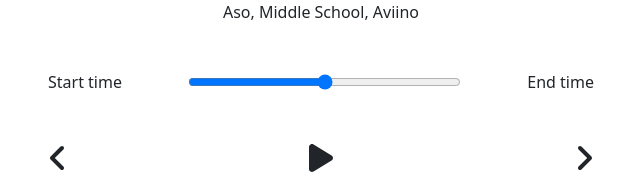
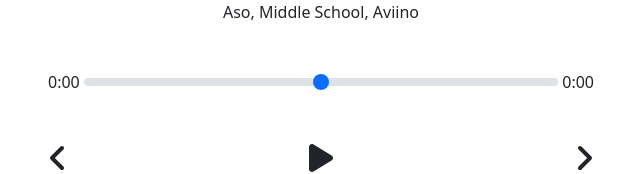
Before and after one commit to AvazShukurullayev/r-5-mini-spotify, a React (Create React App) app: page / in a window 1280 px wide. Shown: the part 311-485 px from the top of the page, without its empty margins (319-959 px from the left). Built offline with nearby package versions, Linux system fonts and the light colour scheme.

Commit message:
music player currentTime and duration is done

```diff
--- a/src/components/player/Player.js
+++ b/src/components/player/Player.js
@@ -1,9 +1,13 @@
-import React, {useRef} from 'react';
+import React, {useRef, useState} from 'react';
 import {FontAwesomeIcon} from "@fortawesome/react-fontawesome";
 import {faAngleLeft, faAngleRight, faPause, faPlay} from "@fortawesome/free-solid-svg-icons";
 
 const Player = ({currentSong, isPlaying, setIsPlaying}) => {
+    // hooks
     const audioRef = useRef(null)
+    const [songInfo, setSongInfo] = useState({currentTime: null, duration: null})
+
+    // functions
     const playSongHandler = () => {
         if (isPlaying) {
             audioRef.current.pause()
@@ -12,14 +16,23 @@ const Player = ({currentSong, isPlaying, setIsPlaying}) => {
         }
         setIsPlaying(!isPlaying)
     }
+    const songUpdateHandler = (e) => {
+        const currentTime = e.target.currentTime
+        const duration = e.target.duration
+        setSongInfo((prevState) => ({...prevState, currentTime, duration}))
+    }
+    const readableTime = (time) => {
+        return Math.floor(time / 60) + ":" + ("0" + Math.floor(time % 60)).slice(-2)
+    }
+
     return (
         <div className={"container"}>
             <div className="row">
                 <div className="col-6 mx-auto">
                     <div className="time-control d-flex align-items-center justify-content-between">
-                        <p className={"m-0 text-truncate"}>Start time</p>
-                        <input type="range" className={"w-50"} name="" id=""/>
-                        <p className={"m-0 text-truncate"}>End time</p>
+                        <p className={"m-0 me-1"}>{readableTime(songInfo.currentTime)}</p>
+                        <input type="range" className={"form-range"}/>
+                        <p className={"m-0 ms-1"}>{readableTime(songInfo.duration)}</p>
                     </div>
                     <div className="player-control py-5 d-flex align-items-center justify-content-between">
                         <FontAwesomeIcon className={"play"} size={"2x"} icon={faAngleLeft}/>
@@ -27,7 +40,7 @@ const Player = ({currentSong, isPlaying, setIsPlaying}) => {
                                          icon={isPlaying ? faPause : faPlay}/>
                         <FontAwesomeIcon className={"play"} size={"2x"} icon={faAngleRight}/>
                     </div>
-                    <audio src={currentSong.audio} ref={audioRef}></audio>
+                    <audio onTimeUpdate={songUpdateHandler} onLoadedMetadata={readableTime} src={currentSong.audio} ref={audioRef}></audio>
                 </div>
             </div>
         </div>
```
